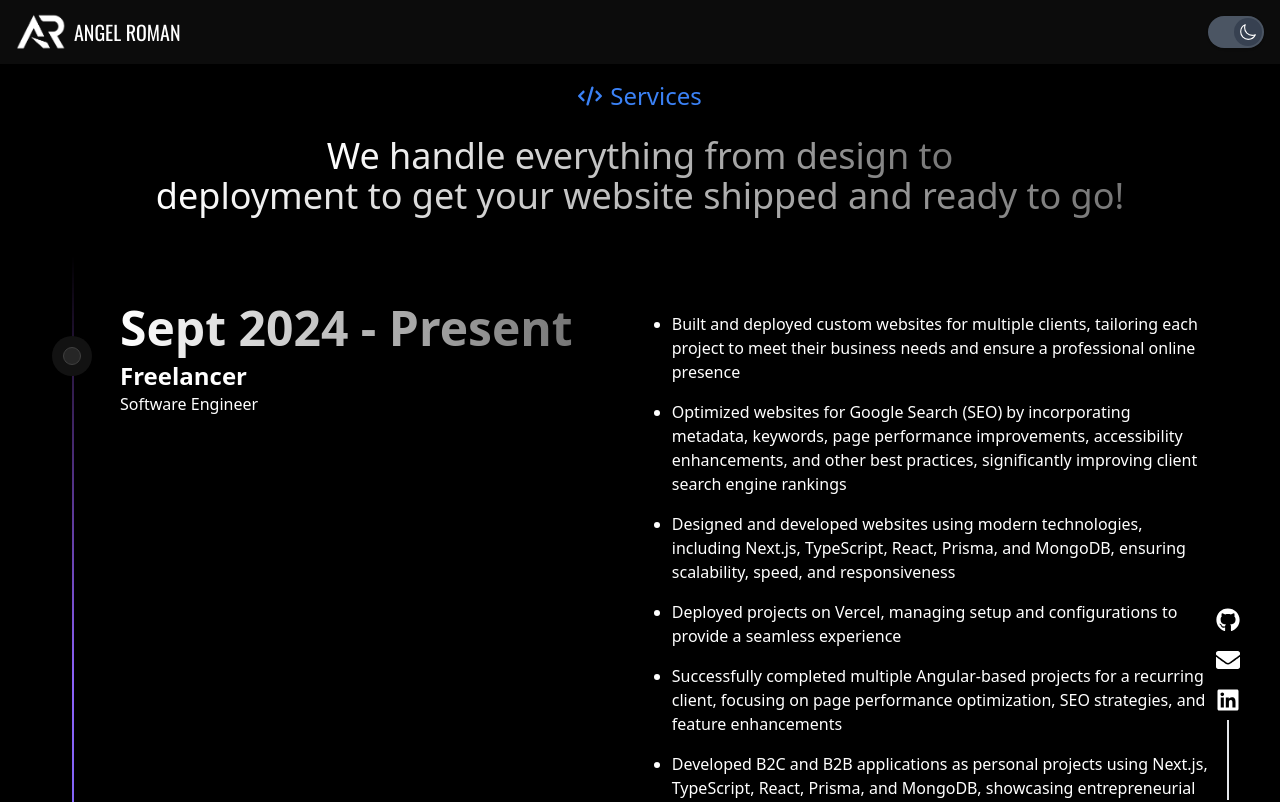
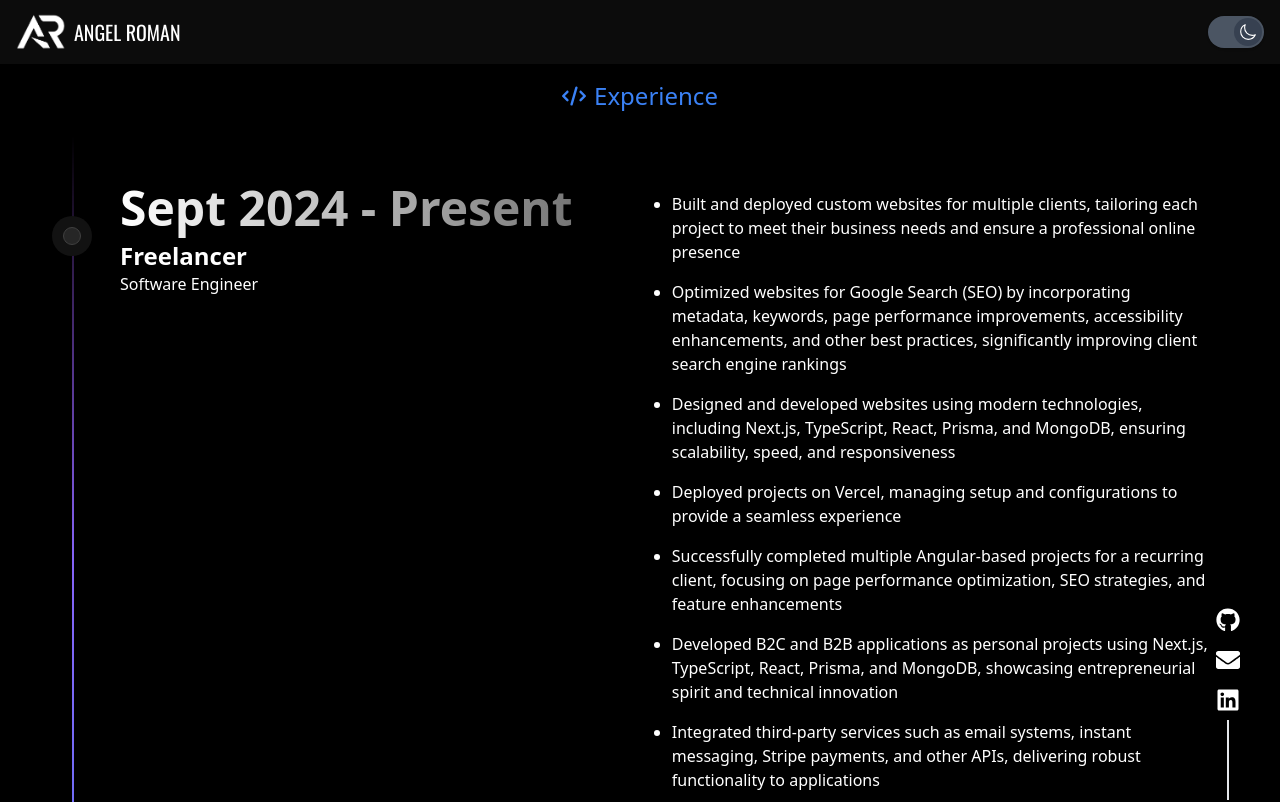
Before and after one commit to ARoman87/next-portfolio, a Next.js app: page /experience in a window 1280 px wide. Shown: the top 802 px of the page. Built offline with nearby package versions, Linux system fonts and the light colour scheme.

Commit message:
refactor(experience): updated title for experience page

```diff
--- a/src/components/ui/timeline.tsx
+++ b/src/components/ui/timeline.tsx
@@ -39,17 +39,8 @@ export const Timeline = ({ data }: { data: TimelineEntry[] }) => {
       <div className="mx-4 flex flex-col items-center">
         <h1 className="mb-6 flex items-center gap-2 text-2xl text-blue-500">
           <FaCode />
-          Services
+          Experience
         </h1>
-        <h2 className="mb-10 text-center text-xl md:text-4xl">
-          <span className="bg-gradient-to-r from-white to-[#767676] bg-clip-text text-transparent">
-            We handle everything from design to{" "}
-          </span>
-          <br className="hidden md:block" />
-          <span className="bg-gradient-to-r from-white to-[#767676] bg-clip-text text-transparent">
-            deployment to get your website shipped and ready to go!
-          </span>
-        </h2>
       </div>
 
       <div ref={containerRef} className="relative mx-auto max-w-7xl pb-20">
```
